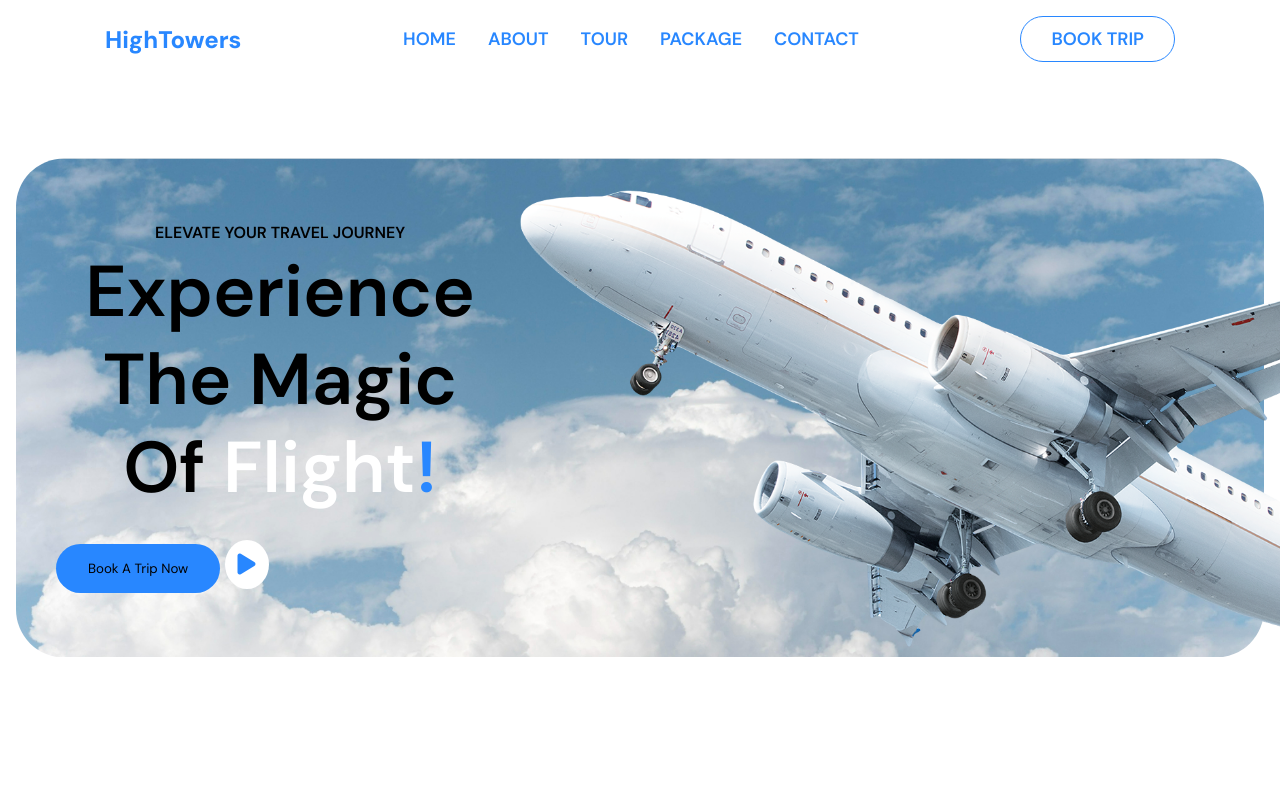
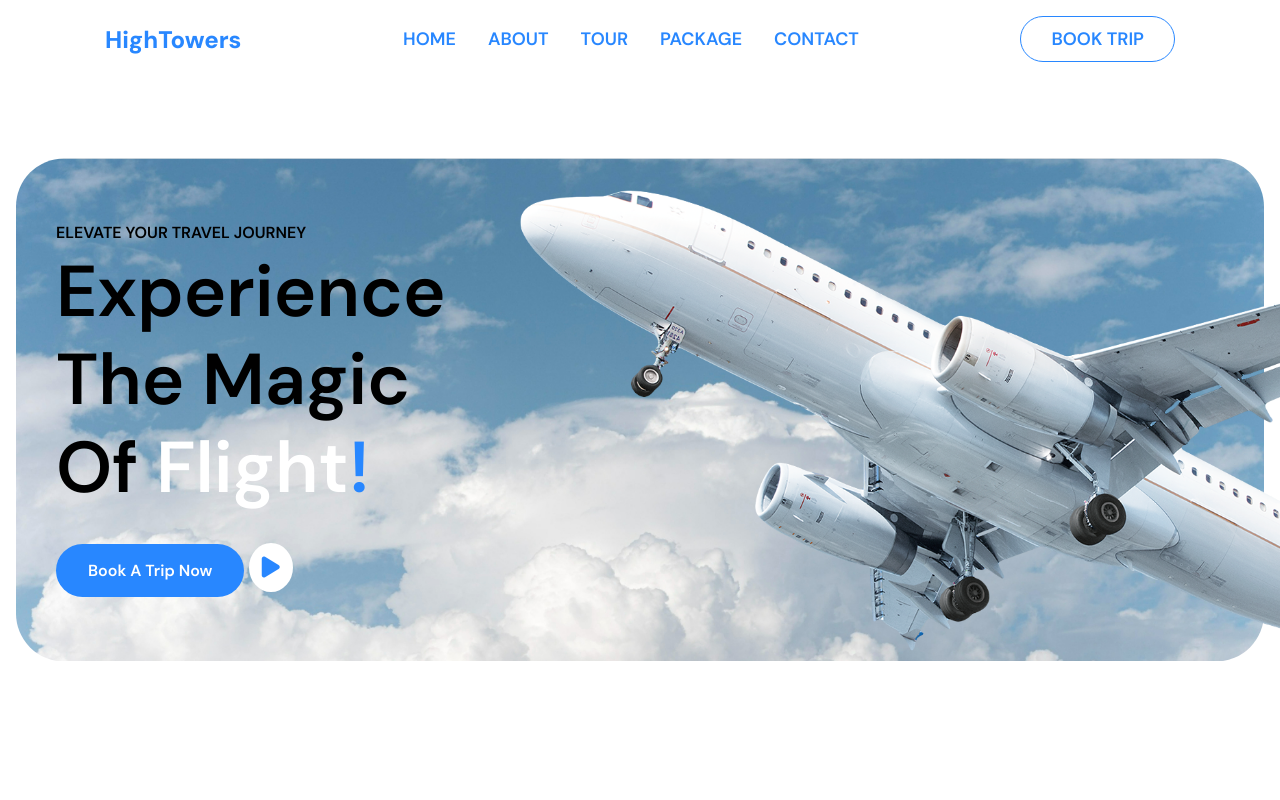
Before and after one commit to HisOwnNation/hightowers-travel-app, a plain HTML site: page index.html in a window 1280 px wide. Shown: the top 800 px of the page. Drawn offline with nearby package versions, Linux system fonts and the light colour scheme.

Commit message:
Add files via upload

```diff
--- a/styles.css
+++ b/styles.css
@@ -171,7 +171,6 @@ li {
     padding-block: 8rem;
   }
 
-
   .hero-btns {
     justify-content: flex-start;
   }
@@ -252,12 +251,7 @@ header::before {
   font-size: 1rem;
   font-weight: 600;
   color: black;
-  text-align: center;
-  visibility: visible;
-  opacity: 1;
-  transform: matrix3d(1, 0, 0, 0, 0, 1, 0, 0, 0, 0, 1, 0, 0, 0, 0, 1);
-  transition: all, opacity 1s cubic-bezier(0.5, 0, 0, 1) 1.5s,
-    transform 1s cubic-bezier(0.5, 0, 0, 1) 1.5s;
+  text-align: left;
 }
 
 .hero-content h1 {
@@ -266,12 +260,9 @@ header::before {
   font-weight: 600;
   color: black;
   line-height: 5.5rem;
-  text-align: center;
+  text-align: left;
   visibility: visible;
   opacity: 1;
-  transform: matrix3d(1, 0, 0, 0, 0, 1, 0, 0, 0, 0, 1, 0, 0, 0, 0, 1);
-  transition: all, opacity 1s cubic-bezier(0.5, 0, 0, 1) 1.5s,
-    transform 1s cubic-bezier(0.5, 0, 0, 1) 1.5s;
 }
 
 .span-1 {
@@ -287,11 +278,6 @@ header::before {
   align-items: center;
   justify-content: center;
   gap: 1rem;
-  visibility: visible;
-  opacity: 1;
-  transform: matrix3d(1, 0, 0, 0, 0, 1, 0, 0, 0, 0, 1, 0, 0, 0, 0, 1);
-  transition: all, opacity 1s cubic-bezier(0.5, 0, 0, 1) 1.5s,
-    transform 1s cubic-bezier(0.5, 0, 0, 1) 1.5s;
 }
 
 .hero-btn-a {
@@ -300,6 +286,9 @@ header::before {
   cursor: pointer;
   background-color: #2887ff;
   border: none;
+  color: white;
+  font-weight: 600;
+  font-size: 16px;
 }
 
 .play-btn {
@@ -318,14 +307,6 @@ header::before {
 img {
   display: flex;
   width: 100%;
-}
-
-.hero-image {
-  visibility: visible;
-  opacity: 1;
-  transform: matrix3d(1, 0, 0, 0, 0, 1, 0, 0, 0, 0, 1, 0, 0, 0, 0, 1);
-  transition: all, opacity 1s cubic-bezier(0.5, 0, 0, 1) 1.5s,
-    transform 1s cubic-bezier(0.5, 0, 0, 1) 1.5s;
 }
 
 .dest {
@@ -402,6 +383,8 @@ img {
   padding: 5px 10px;
   border-radius: 1rem;
   transition: 0.3s;
+  display: flex;
+  gap: 5px;
 }
 
 .planning-section {
@@ -675,6 +658,10 @@ img {
   -webkit-overflow-scrolling: touch;
 }
 
+.slider-container::-webkit-scrollbar {
+  width: 0;
+}
+
 .slider-card {
   margin-right: 20px;
   display: inline-block;
@@ -800,7 +787,7 @@ footer {
   font-size: 1.25rem;
   color: white;
   background-color: #2887ff;
-  padding: 7px 10px;
+  padding: 6px 10px;
   border-radius: 100%;
 }
 
```
Also changed, not shown: index.html (+1 -2 lines).
